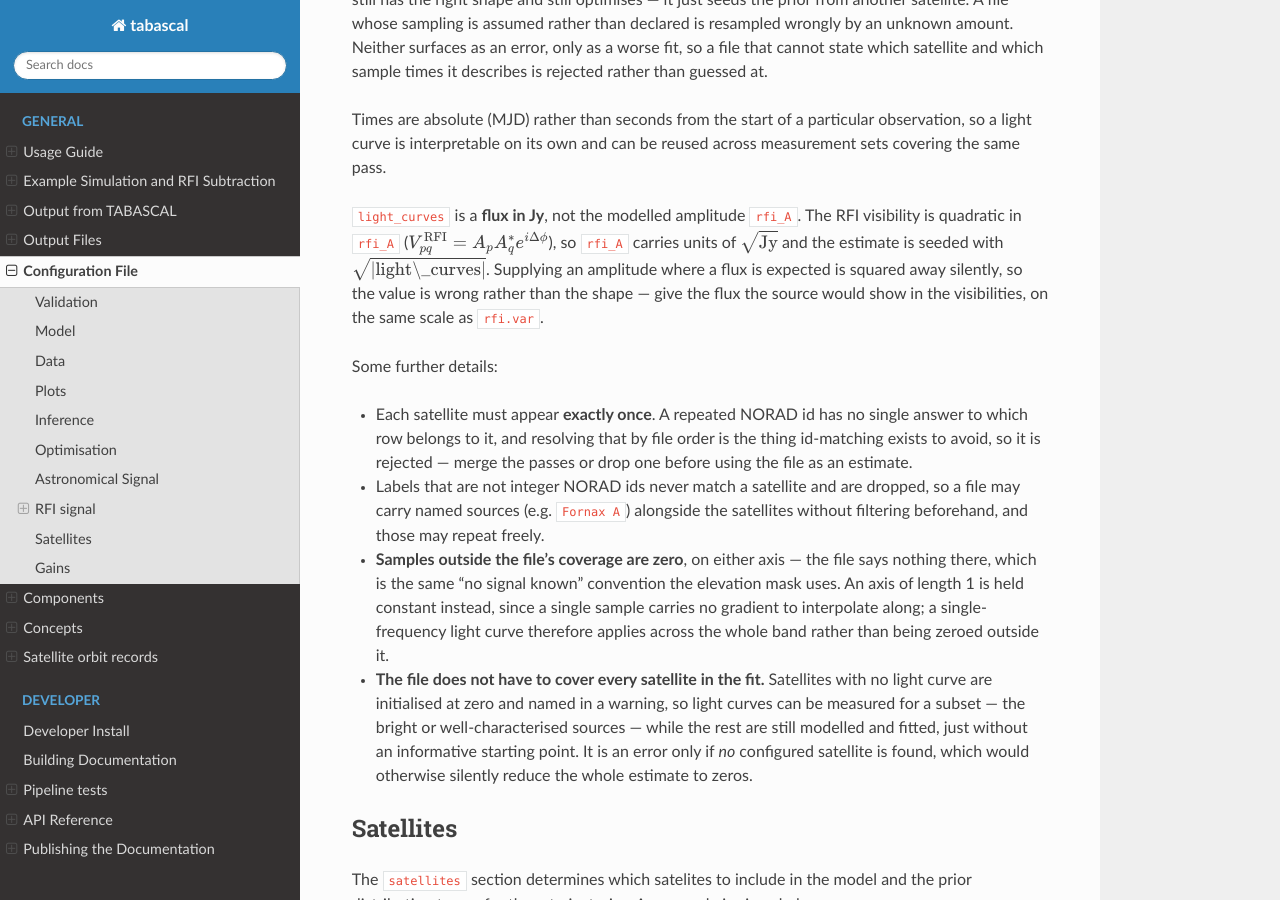
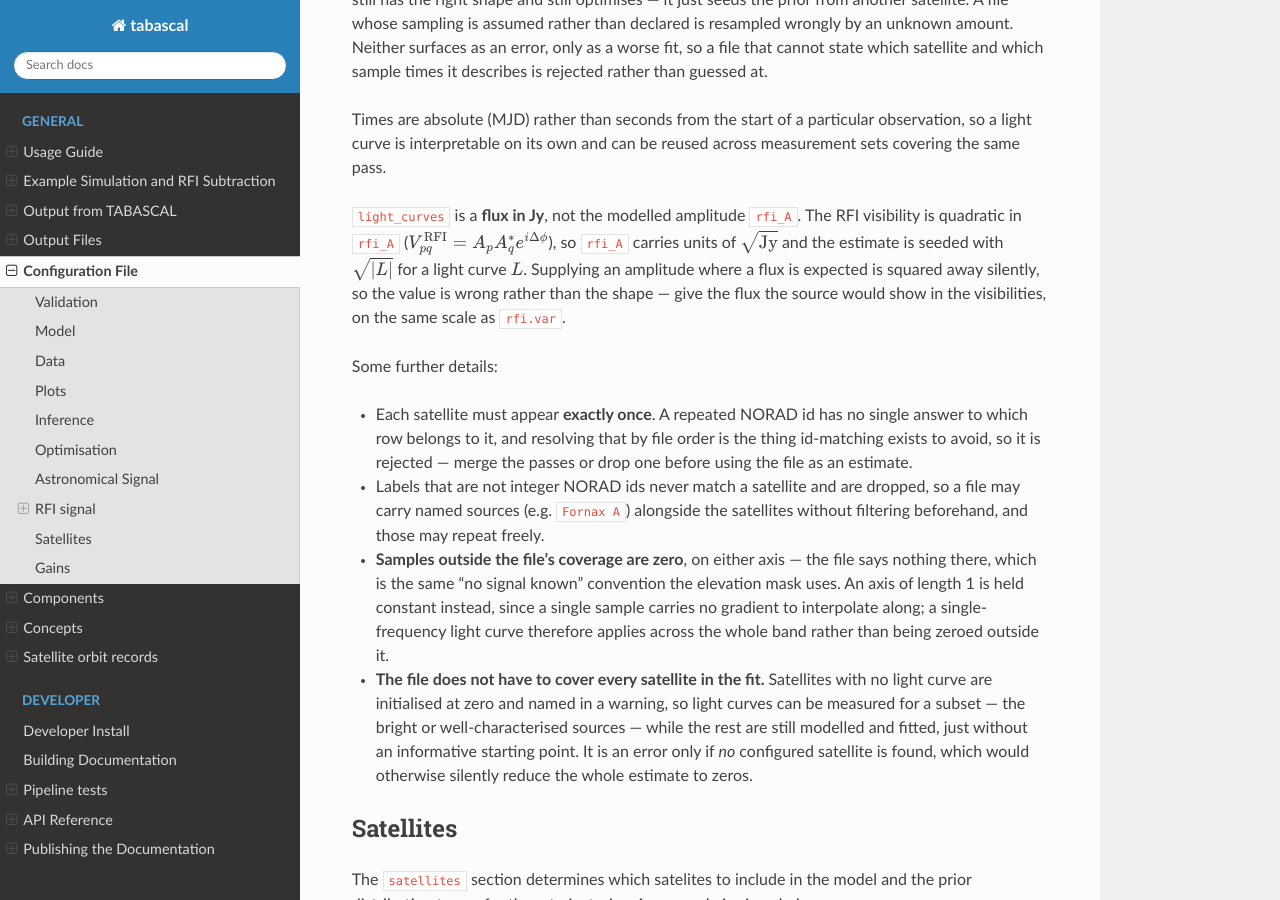
Before and after one commit to epfl-radio-astro/tabascal, a Sphinx documentation site: the page built from docs/config.md, in a window 1280 px wide and 900 px high, scrolled down 7195 px. Built offline with Sphinx 7.4.7 and the Read the Docs theme 3.1.0, drawn with Linux system fonts in a browser that asks for light colours.

Commit message:
fix docs

```diff
--- a/docs/config.md
+++ b/docs/config.md
@@ -234,7 +234,7 @@ Both are strict because their failure modes are silent. A light curve attached t
 
 Times are absolute (MJD) rather than seconds from the start of a particular observation, so a light curve is interpretable on its own and can be reused across measurement sets covering the same pass.
 
-`light_curves` is a **flux in Jy**, not the modelled amplitude `rfi_A`. The RFI visibility is quadratic in `rfi_A` ($V^\text{RFI}_{pq} = A_p A_q^* e^{i\Delta\phi}$), so `rfi_A` carries units of $\sqrt{\text{Jy}}$ and the estimate is seeded with $\sqrt{\lvert \text{light\_curves} \rvert}$. Supplying an amplitude where a flux is expected is squared away silently, so the value is wrong rather than the shape — give the flux the source would show in the visibilities, on the same scale as `rfi.var`.
+`light_curves` is a **flux in Jy**, not the modelled amplitude `rfi_A`. The RFI visibility is quadratic in `rfi_A` ($V^\text{RFI}_{pq} = A_p A_q^* e^{i\Delta\phi}$), so `rfi_A` carries units of $\sqrt{\text{Jy}}$ and the estimate is seeded with $\sqrt{\lvert L \rvert}$ for a light curve $L$. Supplying an amplitude where a flux is expected is squared away silently, so the value is wrong rather than the shape — give the flux the source would show in the visibilities, on the same scale as `rfi.var`.
 
 Some further details:
 
```
